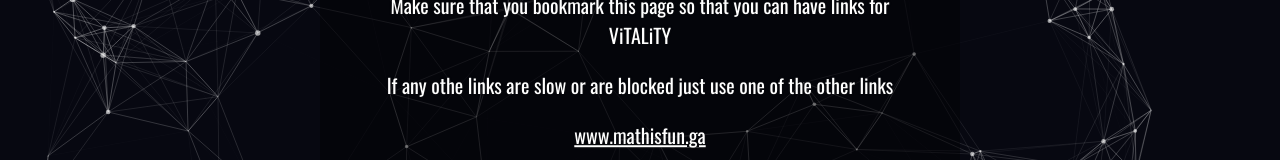
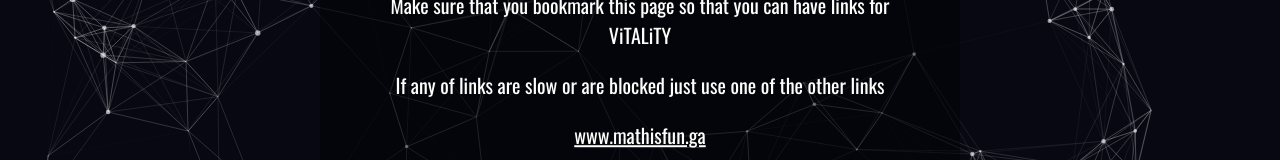
Before and after one commit to AstrosAtlas/astrosatlas.github.io, a plain HTML site: page index.html in a window 1280 px wide. Shown: the part 302-462 px from the top of the page. Drawn offline with nearby package versions, Linux system fonts and the light colour scheme.

Commit message:
fixed spelling

```diff
--- a/index.html
+++ b/index.html
@@ -9,7 +9,7 @@
 	<h1>ViTALiTY Links</h1>
   <div style="color: white;">
 <p>Make sure that you bookmark this page so that you can have links for ViTALiTY<p>
-<p>If any othe links are slow or are blocked just use one of the other links<p>
+<p>If any of links are slow or are blocked just use one of the other links<p>
   </div>
   <p><a href="https://www.mathisfun.ga">www.mathisfun.ga</p>
   <p><a href="https://www.historyproject.ga">www.historyproject.ga</p>
```
